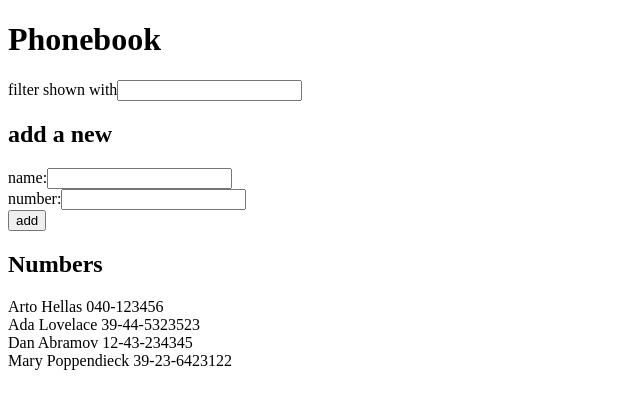
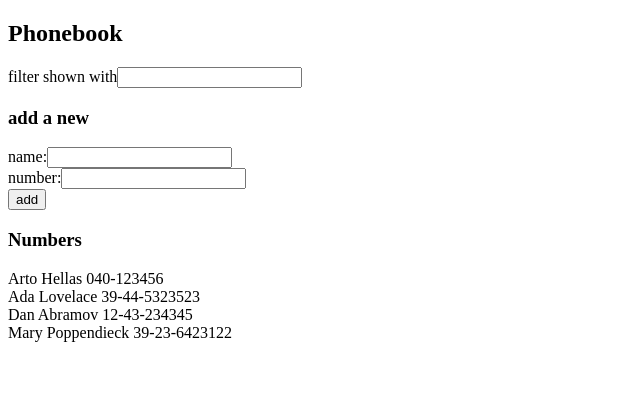
Before and after one commit to kristinakatriel/fullstack-open-university-of-helsinki, a React (Vite) app in the folder part2/phonebook/: page / in a window 1280 px wide. Shown: the top 408 px of the page, without its empty margins (0-640 px from the left). Built offline with nearby package versions, Linux system fonts and the light colour scheme.

Commit message:
exercise 2.10 done, refactored code by extracting parts into new components

```diff
--- a/part2/phonebook/src/App.jsx
+++ b/part2/phonebook/src/App.jsx
@@ -1,3 +1,6 @@
+import Filter from './components/Filter'
+import PersonForm from './components/PersonForm'
+import Persons from './components/Persons'
 import { useState } from 'react'
 
 const App = () => {
@@ -24,6 +27,8 @@ const App = () => {
       alert(`${newName} is already added to phonebook`)
     } else {
       setPersons(persons.concat(nameObject))
+      setFilteredPersons(persons.concat(nameObject))
+      setFilter('')
       setNewName('')
       setNewNumber('')
     }
@@ -51,34 +56,18 @@ const App = () => {
 
   return (
     <div>
-      <h1>Phonebook</h1>
-      filter shown with
-        <input
-          value={filter}
-          onChange={handleFilterChange}
-        /><br/>
-      <h2>add a new</h2>
-      <form onSubmit={addName}>
-        name:
-        <input
-          value={newName}
-          onChange={handleNameChange}
-        /><br/>
-        number:
-        <input
-          value={newNumber}
-          onChange={handleNumberChange}
-        />
-        <div>
-          <button type="submit">add</button>
-        </div>
-      </form>
-      <h2>Numbers</h2>
-      {filteredPersons.map(persons =>
-        <div key={persons.name}>
-          {persons.name} {persons.number}
-        </div>
-      )}
+      <h2>Phonebook</h2>
+      <Filter filter={filter} handleFilterChange={handleFilterChange} />
+      <h3>add a new</h3>
+      <PersonForm
+        addName={addName}
+        newName={newName}
+        handleNameChange={handleNameChange}
+        newNumber={newNumber}
+        handleNumberChange={handleNumberChange}
+      />
+      <h3>Numbers</h3>
+      <Persons filteredPersons={filteredPersons}/>
     </div>
   )
 }
--- /dev/null
+++ b/part2/phonebook/src/components/Filter.jsx
@@ -0,0 +1,13 @@
+const Filter = ({ filter, handleFilterChange }) => {
+  return (
+    <div>
+      filter shown with
+      <input
+        value={filter}
+        onChange={handleFilterChange}
+      />
+    </div>
+  )
+}
+
+export default Filter
--- /dev/null
+++ b/part2/phonebook/src/components/PersonForm.jsx
@@ -0,0 +1,25 @@
+const PersonForm = ({ addName, newName, handleNameChange, newNumber, handleNumberChange}) => {
+  return (
+    <form onSubmit={addName}>
+      <div>
+        name:
+        <input
+          value={newName}
+          onChange={handleNameChange}
+        />
+      </div>
+      <div>
+        number:
+        <input
+          value={newNumber}
+          onChange={handleNumberChange}
+        />
+      </div>
+      <div>
+        <button type="submit">add</button>
+      </div>
+    </form>
+  )
+}
+
+export default PersonForm
--- /dev/null
+++ b/part2/phonebook/src/components/Persons.jsx
@@ -0,0 +1,13 @@
+const Persons = ({ filteredPersons }) => {
+  return (
+    <div>
+      {filteredPersons.map(persons =>
+        <div key={persons.name}>
+          {persons.name} {persons.number}
+        </div>
+      )}
+    </div>
+  )
+}
+
+export default Persons
```
